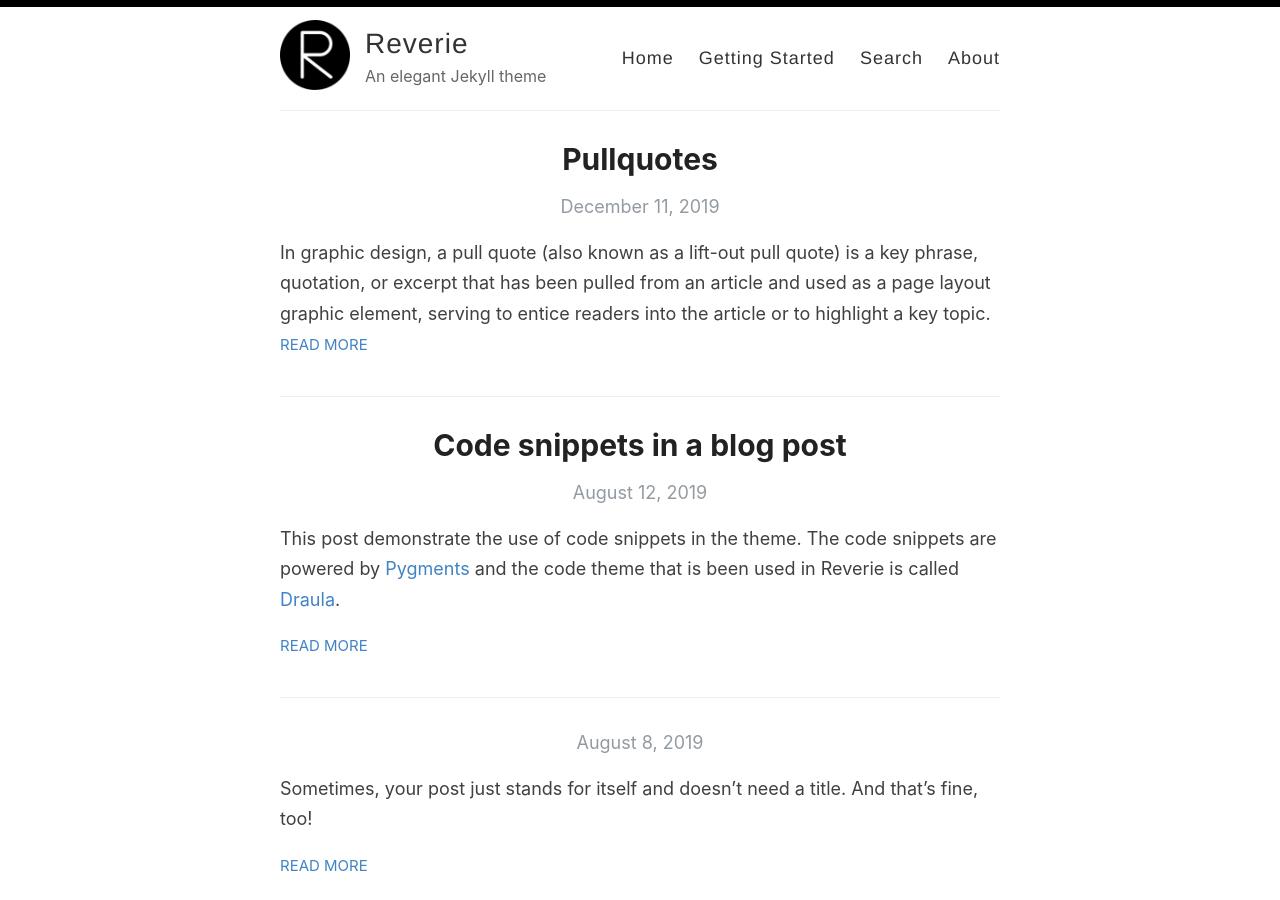
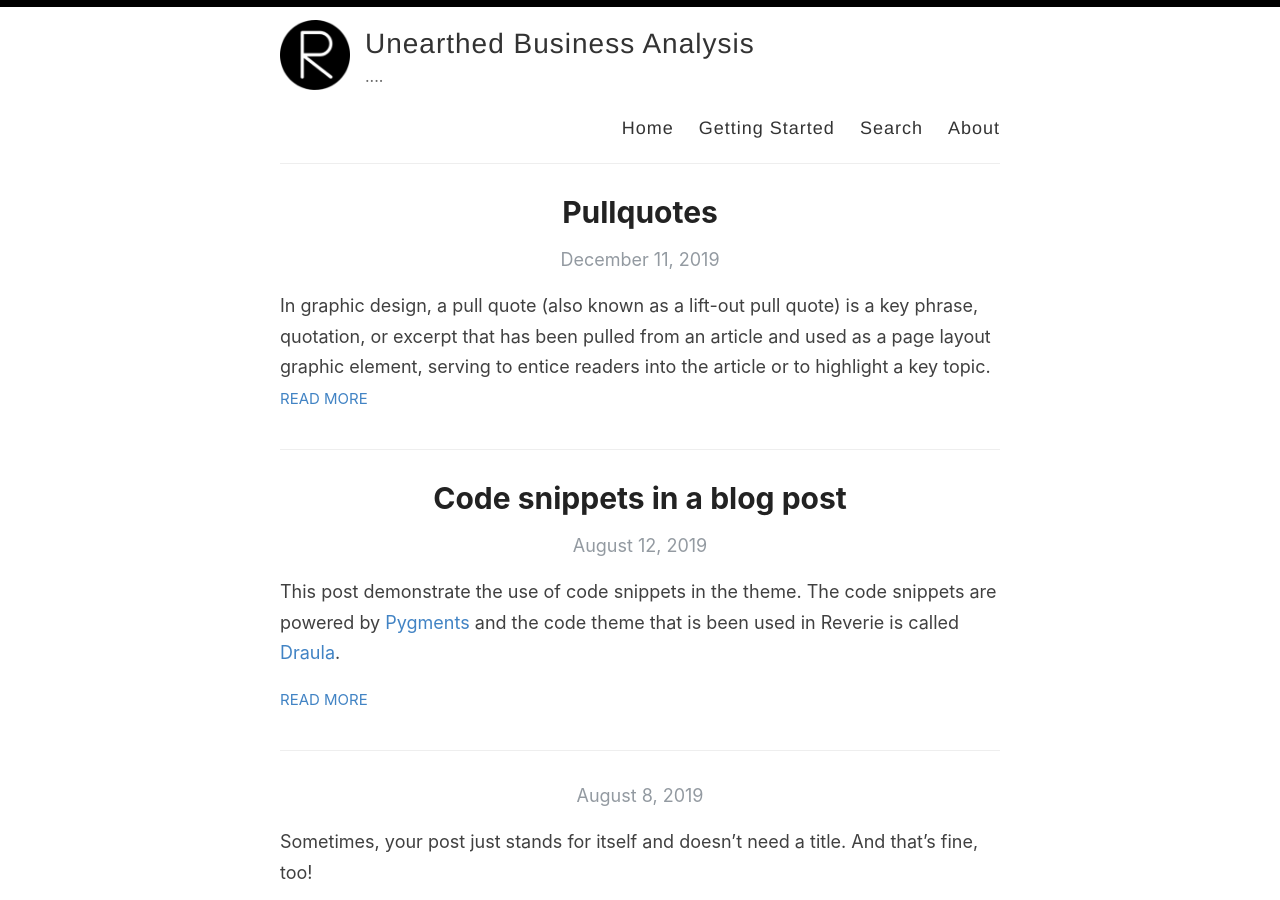
Before and after one commit to noldorf/unearthedBA, a Jekyll site: the page built from index.html, in a window 1280 px wide and 900 px high. Built offline with Jekyll 4.4.1, drawn with Linux system fonts in a browser that asks for light colours; the list of posts is cut into pages by our own code.

Commit message:
Adding personal Info about blog

```diff
--- a/_config.yml
+++ b/_config.yml
@@ -3,13 +3,13 @@
 #
 
 # Name of your site (displayed in the header)
-name: Reverie
+name: Unearthed Business Analysis
 
 # Name of the author
-author: Amit Merchant
+author: Nadine Oldorf
 
 # Short bio or description (displayed in the header)
-description: An elegant Jekyll theme
+description: ....
 
 # URL of your avatar or profile pic (you could use your GitHub profile pic)
 avatar: /images/reverie.png
@@ -21,15 +21,15 @@
 # Includes an icon in the footer for each username you enter
 footer-links:
   dribbble:
-  email: amit.d.merchant@gmail.com
+  email: nadine@oldorf.com
   facebook:
   flickr:
-  github: amitmerchant1990/reverie
+  github: noldorf/unearthedba
   instagram:
   linkedin:
   pinterest:
   rss: rss
-  twitter: amit_merchant
+  twitter:
   stackoverflow:
   youtube: # channel/<your_long_string> or user/<user-name>
   googleplus: # anything in your profile username that comes after plus.google.com/
@@ -45,14 +45,14 @@
 
 # Your website URL (e.g. http://amitmerchant1990.github.io or http://www.amitmerchant.com)
 # Used for Sitemap.xml and your RSS feed
-url: http://www.amitmerchant.com/reverie
-enforce_ssl: https://www.amitmerchant.com/reverie
+url: http://www.unearthedba.com
+enforce_ssl: https://www.unearthedba.com
 
 # If you're hosting your site at a Project repository on GitHub pages
 # (http://yourusername.github.io/repository-name)
 # and NOT your User repository (http://yourusername.github.io)
 # then add in the baseurl here, like this: "/repository-name"
-baseurl: "/reverie"
+baseurl:
 
 #
 # !! You don't need to change any of the configuration flags below !!
```
